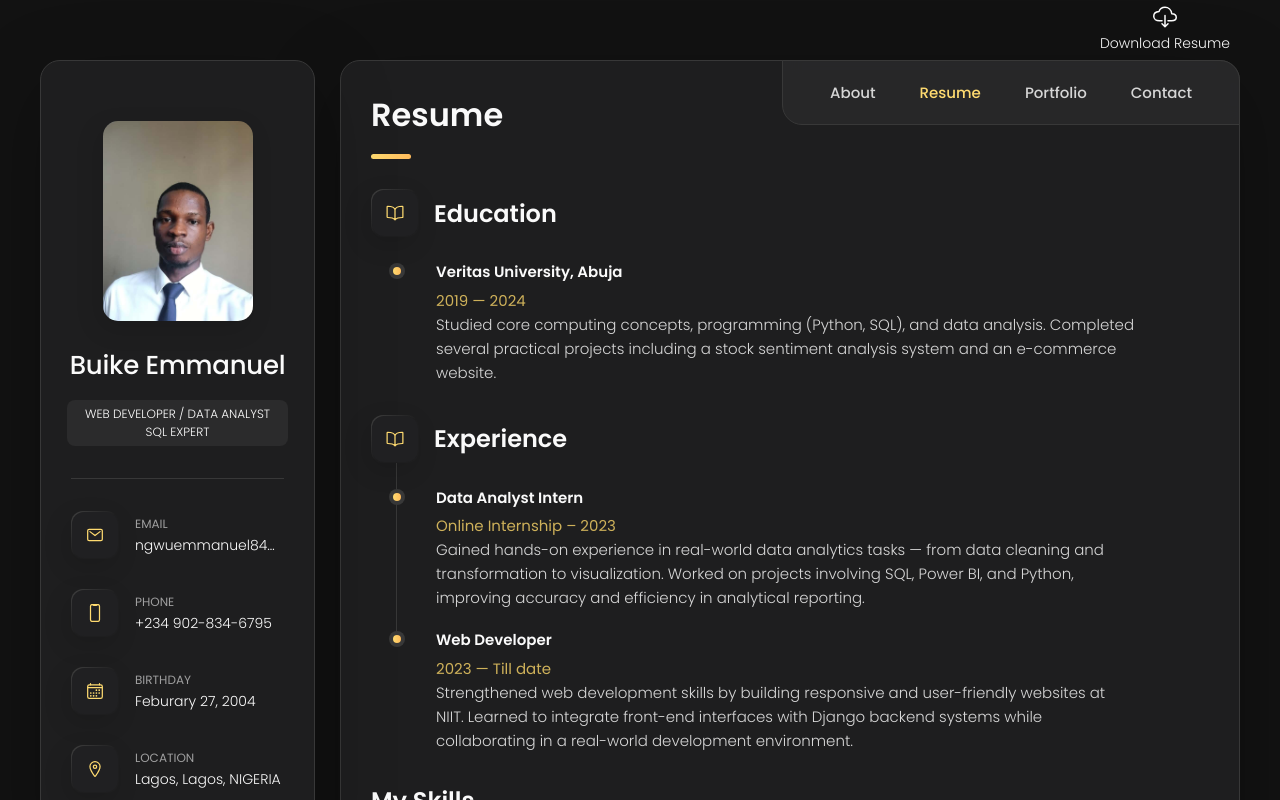
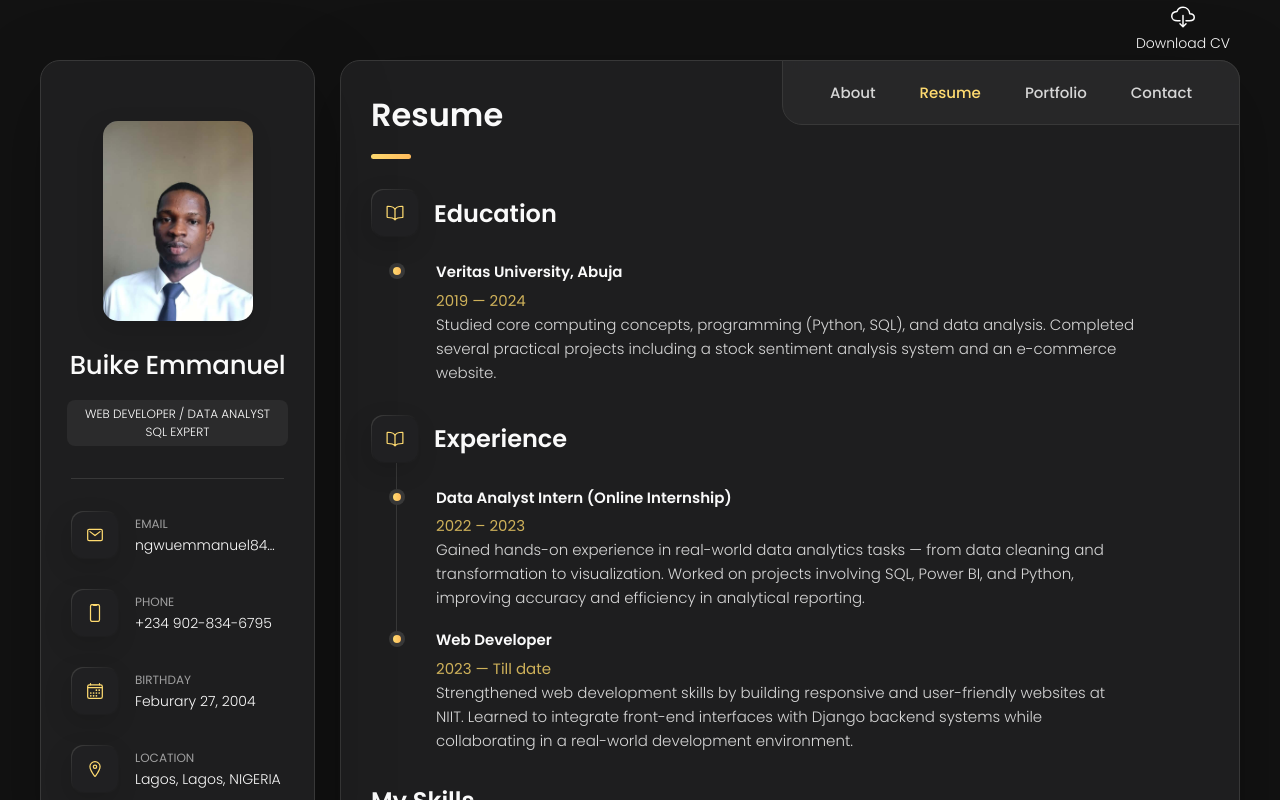
Before and after one commit to Neonard21/portfolio, a plain HTML site: page index.html in a window 1280 px wide. Both pictures are taken after a click on the button "Resume". Shown: the top 800 px of the page. Drawn offline with nearby package versions, Linux system fonts and the light colour scheme.

Commit message:
Applied changes

```diff
--- a/assets/css/style.css
+++ b/assets/css/style.css
@@ -1524,6 +1524,16 @@ textarea.form-input::-webkit-resizer { display: none; }
   .blog-content { padding: 25px; }
 
 
+  /**
+   * #RESUME-DOWNLOAD
+  */
+
+  .resume-download{
+      position: fixed;
+      top: -5.5px !important;
+      right: 35px !important;
+  }
+
 
   /**
    * #CONTACT
@@ -1621,6 +1631,10 @@ textarea.form-input::-webkit-resizer { display: none; }
     gap: 25px;
     padding-left: 5px;
     margin-bottom: 30px;
+  }
+
+    .d-msg {
+      font-size: 14px !important;
   }
 
   .filter-item button {
@@ -1894,6 +1908,10 @@ textarea.form-input::-webkit-resizer { display: none; }
 
 .resume-download{
       position: fixed;
-      top: -5.5px;
-      right: 35px;
-}
+      top: 145.5px;
+      right: 10px;
+}
+
+  .d-msg {
+      font-size: 11px;
+}
--- a/index.html
+++ b/index.html
@@ -162,7 +162,7 @@
     <div class="resume-download">
       <a href="./assets/Buike Emmanuel Resume.pdf" class="btn" download style="display: flex; flex-direction: column; align-items: center; text-align: center; color: #fff; font-size: 10px; padding: 10px 15px; font-weight: 200;">
         <ion-icon name="cloud-download-outline" style="margin-bottom: 4px; font-size: 24px;"></ion-icon>
-        <span style="font-size: 14px;">Download Resume</span>
+        <span class="d-msg">Download CV</span>
       </a>
     </div>
 
@@ -570,9 +570,9 @@
 
             <li class="timeline-item">
 
-              <h4 class="h4 timeline-item-title">Data Analyst Intern</h4>
+              <h4 class="h4 timeline-item-title">Data Analyst Intern (Online Internship)</h4>
 
-              <span>Online Internship – 2023</span>
+              <span>2022 – 2023</span>
 
               <p class="timeline-text">
                 Gained hands-on experience in real-world data analytics tasks — from data cleaning and transformation to visualization. Worked on projects involving SQL, Power BI, and Python, improving accuracy and efficiency in analytical reporting.
@@ -606,11 +606,11 @@
 
               <div class="title-wrapper">
                 <h5 class="h5">Website Development</h5>
-                <data value="80">80%</data>
+                <data value="90">90%</data>
               </div>
 
               <div class="skill-progress-bg">
-                <div class="skill-progress-fill" style="width: 80%;"></div>
+                <div class="skill-progress-fill" style="width: 90%;"></div>
               </div>
 
             </li>
@@ -619,11 +619,11 @@
 
               <div class="title-wrapper">
                 <h5 class="h5">Graphic design</h5>
-                <data value="70">65%</data>
+                <data value="85">85%</data>
               </div>
 
               <div class="skill-progress-bg">
-                <div class="skill-progress-fill" style="width: 65%;"></div>
+                <div class="skill-progress-fill" style="width: 85%;"></div>
               </div>
 
             </li>
@@ -645,11 +645,11 @@
 
               <div class="title-wrapper">
                 <h5 class="h5">WordPress</h5>
-                <data value="60">60%</data>
+                <data value="80">80%</data>
               </div>
 
               <div class="skill-progress-bg">
-                <div class="skill-progress-fill" style="width: 60%;"></div>
+                <div class="skill-progress-fill" style="width: 80%;"></div>
               </div>
 
             </li>
```
